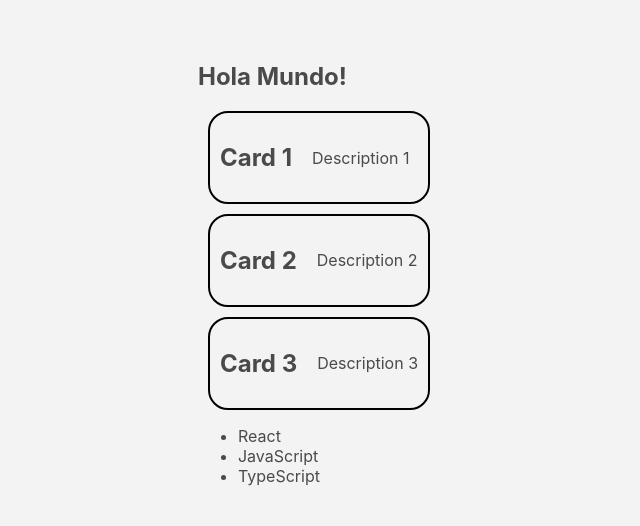
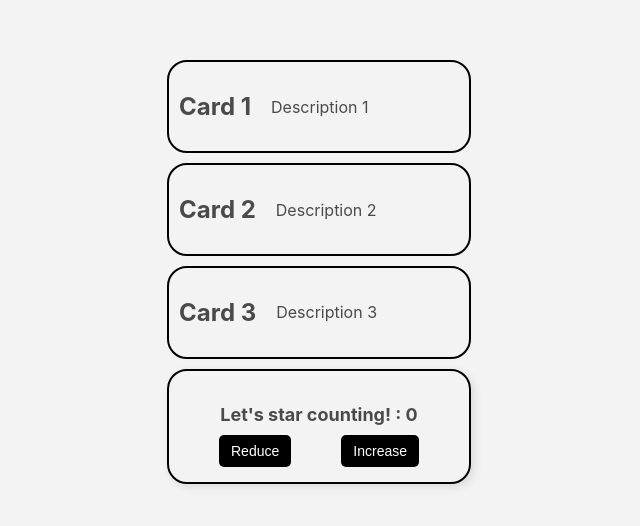
Before and after one commit to hectorflores28/reactjs-course, a React (Create React App) app: page / in a window 1280 px wide. Shown: the part 128-654 px from the top of the page, without its empty margins (321-961 px from the left). Built offline with nearby package versions, Linux system fonts and the light colour scheme; the HTML template or start-up script is replaced by a standard one.

Commit message:
Manejo de Estados

```diff
--- a/src/App.js
+++ b/src/App.js
@@ -1,22 +1,15 @@
 import './App.css';
 import Card from './components/Card.jsx'
+import Counter from './components/Counter.jsx'
 
 function App() {
-  const items=["React", "JavaScript","TypeScript"];
 
   return (
     <section>
-      <h1>Hola Mundo!</h1>
       <Card title="Card 1" description="Description 1" />
       <Card title="Card 2" description="Description 2" />
       <Card title="Card 3" description="Description 3" />
-      <ul>
-      {
-        items.map((item, index) => (
-          <li key={index}>{item}</li>
-        ))
-      }
-      </ul>
+      <Counter />
     </section>
   );
 }
--- /dev/null
+++ b/src/components/Counter.css
@@ -0,0 +1,35 @@
+.counter-container {
+    border: 2px solid black;
+    border-radius: 20px;
+    margin: 10px;
+    padding: 15px 50px;
+    text-align: center;
+    width: 200px;
+    box-shadow: 3px 3px 10px rgba(0, 0, 0, 0.1);
+}
+
+.counter-text {
+    font-size: 18px;
+    font-weight: bold;
+    margin-bottom: 10px;
+}
+
+.counter-buttons {
+    display: flex;
+    justify-content: space-between;
+}
+
+button {
+    background-color: black;
+    color: white;
+    border: none;
+    padding: 8px 12px;
+    border-radius: 5px;
+    cursor: pointer;
+    font-size: 14px;
+    transition: background 0.3s ease;
+}
+
+button:hover {
+    background-color: rgb(85, 85, 85);
+}
--- /dev/null
+++ b/src/components/Counter.jsx
@@ -0,0 +1,18 @@
+import { useState } from 'react';
+import './Counter.css';
+
+const Counter = () => {
+    const [count, setCount] = useState(0);
+
+    return (
+        <div className="counter-container">
+            <p className="counter-text">Let's star counting! : {count}</p>
+            <div className="counter-buttons">
+                <button onClick={() => setCount(count - 1)}>Reduce</button>
+                <button onClick={() => setCount(count + 1)}>Increase</button>
+            </div>
+        </div>
+    );
+};
+
+export default Counter;
```
Also changed, not shown: public/screenshot.png.
